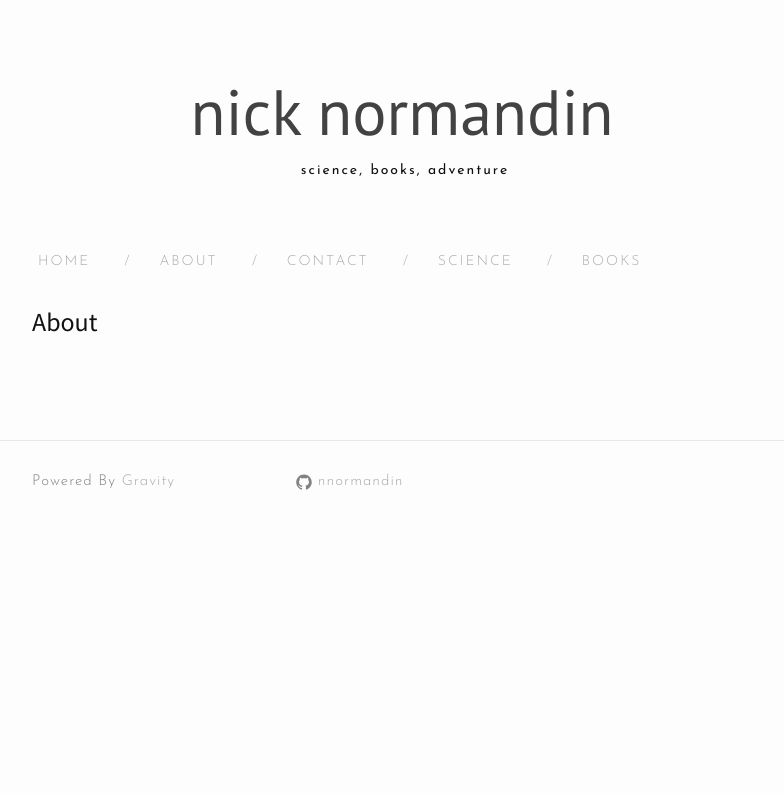
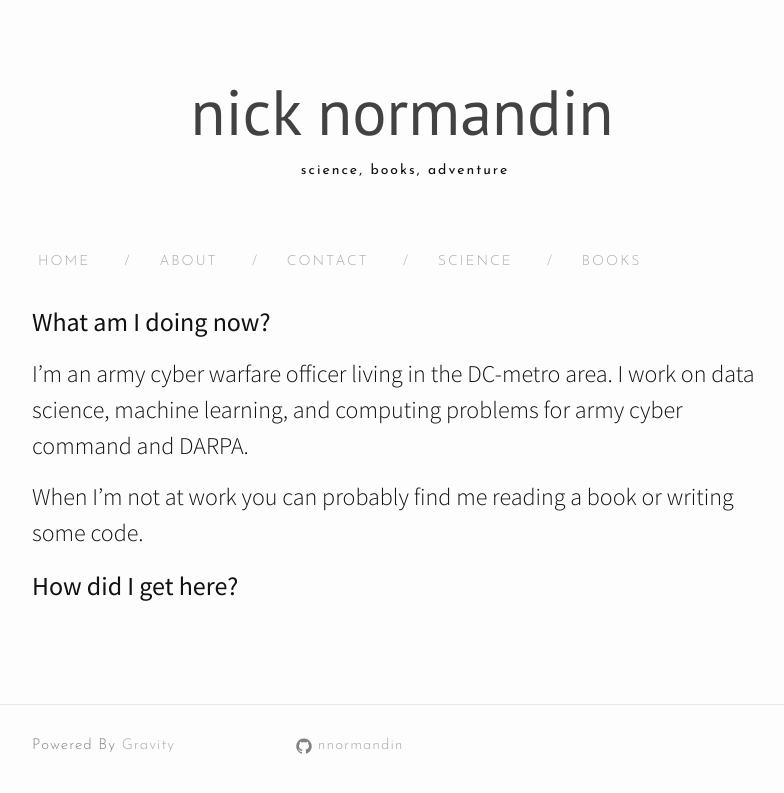
Before and after one commit to nnormandin/nnormandin.github.io, a Jekyll site: the page built from about.md, in a window 1280 px wide. Shown: the top 793 px of the page, without its empty margins (238-1022 px from the left). Built offline with Jekyll 4.4.1, drawn with Linux system fonts in a browser that asks for light colours; nearby versions of some CDN libraries.

Commit message:
update home and about

```diff
--- a/about.md
+++ b/about.md
@@ -7,4 +7,10 @@ order: 1
 
 
 
-### About
+### What am I doing now?
+
+I'm an army cyber warfare officer living in the DC-metro area. I work on data science, machine learning, and computing problems for army cyber command and DARPA.
+
+When I'm not at work you can probably find me reading a book or writing some code.
+
+### How did I get here?
```
Also changed, not shown: contact.md (+3 -7 lines), index.html (+6 -2 lines).
